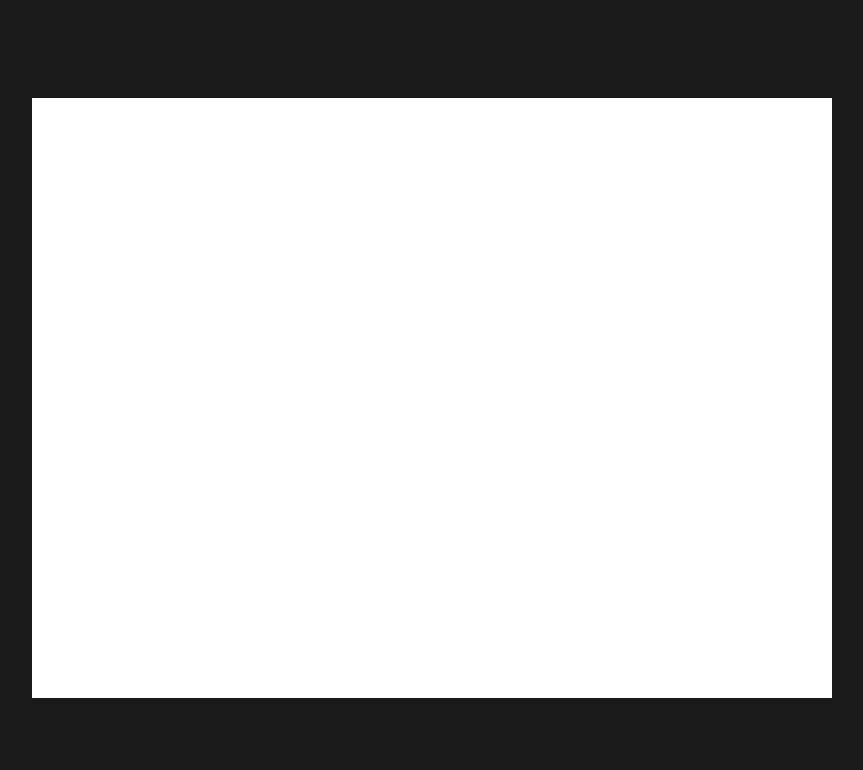
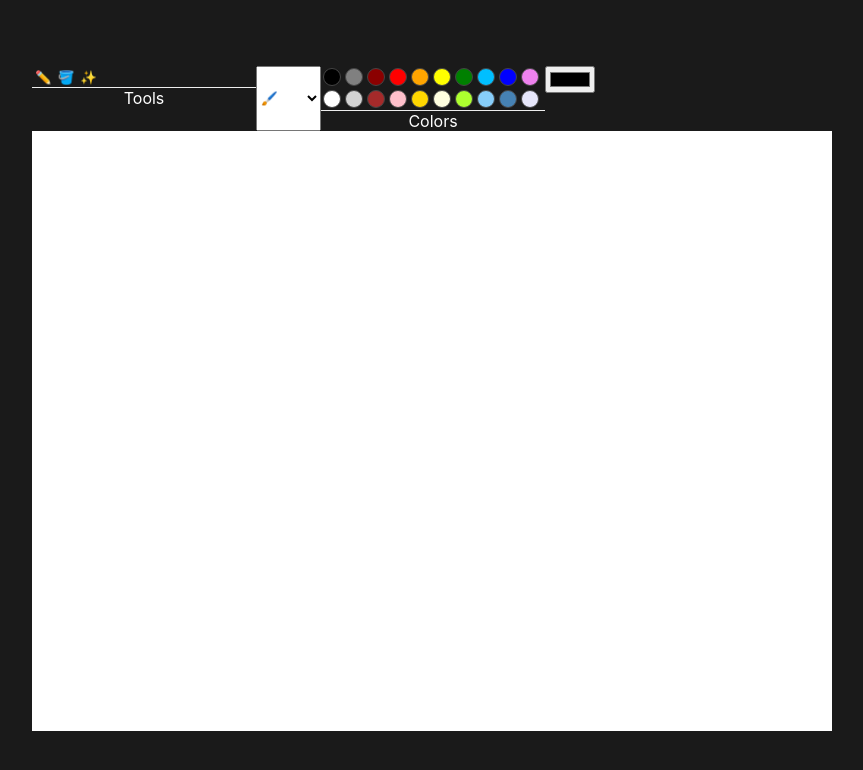
Before and after one commit to Yejin-Han/team_project, a React (Create React App) app: page /paint in a window 1280 px wide. Shown: the top 770 px of the page, without its empty margins (208-1071 px from the left). Built offline with nearby package versions, Linux system fonts and the light colour scheme; a web font is replaced by a local one.

Commit message:
230218 yejin update2
[추가]
- Tools.js
- Items.js
- Brush.js
- Colors.js
- Paint.style.scss
(paint의 타입, 두께, 색상을 정하는 Tools.js의 기본 설정)

```diff
--- a/src/App.scss
+++ b/src/App.scss
@@ -9,6 +9,8 @@ body,
 h1,
 h2,
 div,
+ul,
+li,
 p {
   margin: 0;
   padding: 0;
@@ -22,6 +24,7 @@ body {
   color: white;
 }
 button {
+  padding: 0;
   border: none;
   background: transparent;
   cursor: pointer;
--- /dev/null
+++ b/src/components/paint/Brush.js
@@ -0,0 +1,12 @@
+const Brush = () => {
+  return (
+    <select id="brush_weight">
+      <option>🖌️</option>
+      <option>Thin</option>
+      <option>Normal</option>
+      <option>Thick</option>
+    </select>
+  );
+};
+
+export default Brush;
--- a/src/components/paint/Canvas.js
+++ b/src/components/paint/Canvas.js
@@ -17,7 +17,7 @@ const Canvas = ({ width, height }) => {
 
     /* ctx.fillStyle = color;
     ctx.beginPath();
-    ctx.arc(start.x, start.y, 2, 0, Math.PI * 2);
+    ctx.arc(start.x, start.y, 1, 0, Math.PI * 2);
     ctx.fill(); */
   };
 
--- /dev/null
+++ b/src/components/paint/Colors.js
@@ -0,0 +1,47 @@
+const colorList = [
+  "black",
+  "grey",
+  "darkred",
+  "red",
+  "orange",
+  "yellow",
+  "green",
+  "deepskyblue",
+  "blue",
+  "violet",
+  "white",
+  "lightgrey",
+  "brown",
+  "pink",
+  "gold",
+  "lightyellow",
+  "greenyellow",
+  "lightskyblue",
+  "steelblue",
+  "lavender",
+];
+
+const colorGrid = colorList.map((color, idx) => (
+  <div
+    key={idx}
+    className="color_grid"
+    style={{ backgroundColor: `${color}` }}
+    onClick={() => {}}
+  ></div>
+));
+
+const Colors = () => {
+  return (
+    <>
+      <div className="paint_tools">
+        <div className="color_list">
+          <div className="color_grid_wrapper">{colorGrid}</div>
+        </div>
+        <p className="tool_title">Colors</p>
+      </div>
+      <input type="color"></input>
+    </>
+  );
+};
+
+export default Colors;
--- /dev/null
+++ b/src/components/paint/Items.js
@@ -0,0 +1,35 @@
+const Items = ({ handleDrawing }) => {
+  return (
+    <div className="paint_tools">
+      <ul className="tool_list">
+        <li>
+          <button
+            name="pencil"
+            onClick={(e) => handleDrawing(e.target.name, "tool")}
+          >
+            ✏️
+          </button>
+        </li>
+        <li>
+          <button
+            name="paintBucket"
+            onClick={(e) => handleDrawing(e.target.name, "tool")}
+          >
+            🪣
+          </button>
+        </li>
+        <li>
+          <button
+            name="eraser"
+            onClick={(e) => handleDrawing(e.target.name, "tool")}
+          >
+            ✨
+          </button>
+        </li>
+      </ul>
+      <p className="tool_title">Tools</p>
+    </div>
+  );
+};
+
+export default Items;
--- a/src/components/paint/Paint.js
+++ b/src/components/paint/Paint.js
@@ -1,8 +1,11 @@
 import Canvas from "./Canvas";
+import Tools from "./Tools";
+import "./Paint.style.scss";
 
 const Paint = () => {
   return (
     <div id="main_paint">
+      <Tools />
       <Canvas width={800} height={600} />
     </div>
   );
--- /dev/null
+++ b/src/components/paint/Paint.style.scss
@@ -0,0 +1,33 @@
+.header {
+  display: flex;
+}
+.paint_tools {
+  width: 28%;
+  .tool_list {
+    list-style: none;
+    display: flex;
+    button {
+      padding: 2px 3px;
+    }
+  }
+  .color_list {
+    display: flex;
+    .color_grid_wrapper {
+      display: flex;
+      flex-flow: row wrap;
+    }
+  }
+  .tool_title {
+    width: 100%;
+    border-top: 1px solid #ededed;
+    text-align: center;
+  }
+}
+
+.color_grid {
+  width: 16px;
+  height: 16px;
+  border: 1px solid #444;
+  border-radius: 50%;
+  margin: 2px;
+}
--- /dev/null
+++ b/src/components/paint/Tools.js
@@ -0,0 +1,28 @@
+import React, { useState } from "react";
+import Items from "./Items";
+import Brush from "./Brush";
+import Colors from "./Colors";
+
+const Tools = () => {
+  const [drawing, setDrawing] = useState({
+    tool: "brush",
+    weight: "normal",
+    color: "black",
+  });
+
+  const handleDrawing = (updateItem, type) => {
+    const newDrawing = { ...drawing };
+    newDrawing[type] = updateItem;
+    console.log(newDrawing);
+  };
+
+  return (
+    <div className="header">
+      <Items handleDrawing={handleDrawing} />
+      <Brush handleDrawing={handleDrawing} />
+      <Colors drawing={drawing} />
+    </div>
+  );
+};
+
+export default Tools;
```
